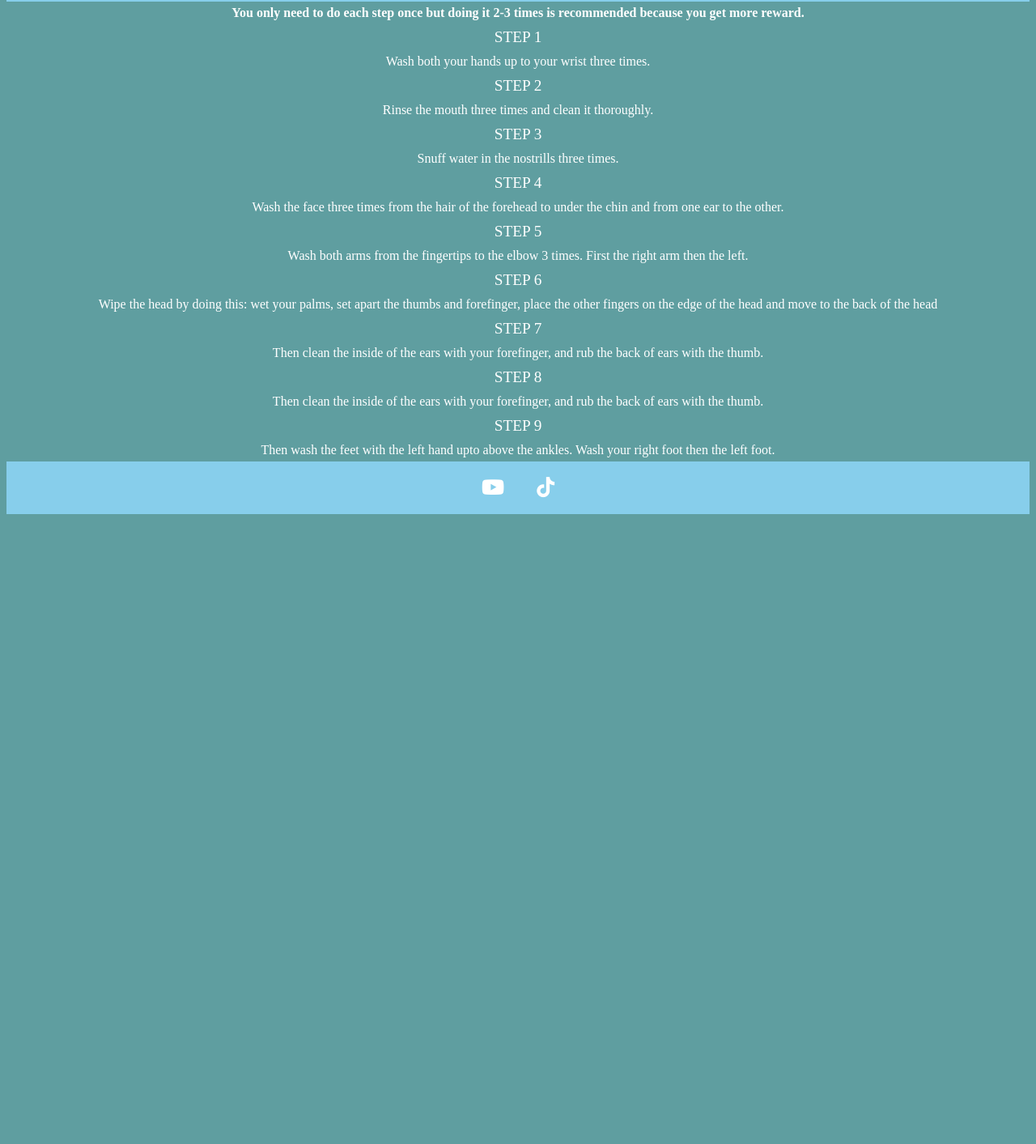
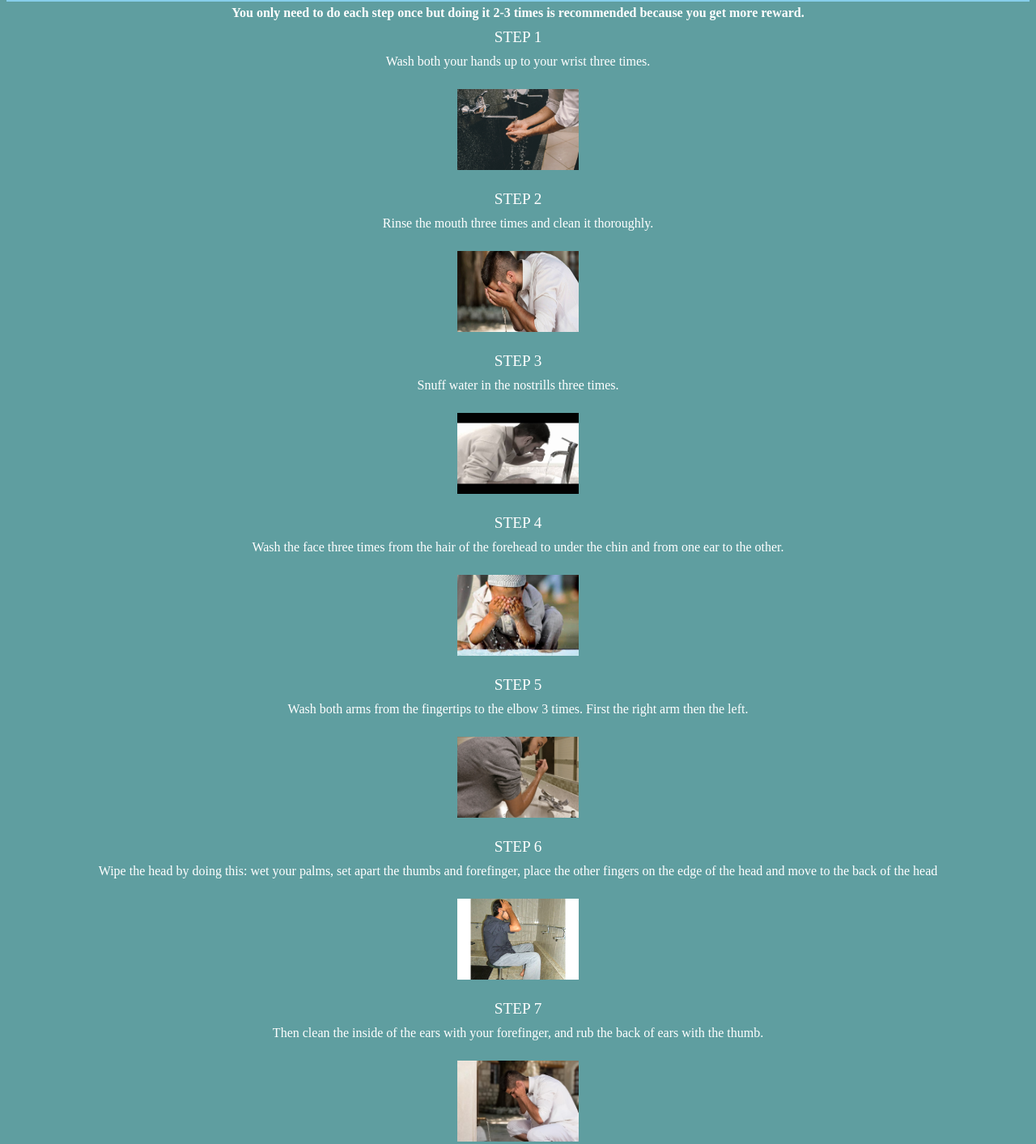
Before and after one commit to cr7coder123/Quran-App, a plain HTML site: page wudu.html in a window 1280 px wide. Shown: the part 162-1575 px from the top of the page at 81% size. Before the commit the page ends 805 px from the top, so only its background shows below. Drawn offline with Linux system fonts and the light colour scheme.

Commit message:
Add files via upload

```diff
--- a/wudu.html
+++ b/wudu.html
@@ -47,22 +47,28 @@
       <text style="margin:5px"><b>You only need to do each step once but doing it 2-3 times is recommended because you get more reward.</b></text>
       <text style="margin:5px; font-size:120%">STEP 1</text>
       <text style="margin:5px;">Wash both your hands up to your wrist three times.</text>
+      <img style="height:100px; width:150px; margin:20px" src="Wudu1.png"/>
       <text style="margin:5px; font-size:120%">STEP 2</text>
       <text style="margin:5px;">Rinse the mouth three times and clean it thoroughly.</text>
+      <img style="height:100px; width:150px; margin:20px" src="Wudu2.png"/>
       <text style="margin:5px; font-size:120%">STEP 3</text>
       <text style="margin:5px;">Snuff water in the nostrills three times.</text>
+      <img style="height:100px; width:150px; margin:20px" src="Wudu3.png"/>
       <text style="margin:5px; font-size:120%">STEP 4</text>
       <text style="margin:5px;">Wash the face three times from the hair of the forehead to under the chin and from one ear to the other.</text>
+      <img style="height:100px; width:150px; margin:20px" src="Wudu4.png"/>
       <text style="margin:5px; font-size:120%">STEP 5</text>
       <text style="margin:5px;">Wash both arms from the fingertips to the elbow 3 times. First the right arm then the left.</text>
+      <img style="height:100px; width:150px; margin:20px" src="Wudu5.png"/>
       <text style="margin:5px; font-size:120%">STEP 6</text>
       <text style="margin:5px;">Wipe the head by doing this: wet your palms, set apart the thumbs and forefinger, place the other fingers on the edge of the head and move to the back of the head</text>
+      <img style="height:100px; width:150px; margin:20px" src="Wudu6.png"/>
       <text style="margin:5px; font-size:120%">STEP 7</text>
       <text style="margin:5px;">Then clean the inside of the ears with your forefinger, and rub the back of ears with the thumb.</text>
+      <img style="height:100px; width:150px; margin:20px" src="Wudu7.png"/>
       <text style="margin:5px; font-size:120%">STEP 8</text>
-      <text style="margin:5px;">Then clean the inside of the ears with your forefinger, and rub the back of ears with the thumb.</text>
-      <text style="margin:5px; font-size:120%">STEP 9</text>
       <text style="margin:5px;">Then wash the feet with the left hand upto above the ankles. Wash your right foot then the left foot.</text>
+      <img style="height:100px; width:150px; margin:20px" src="Wudu8.png"/>
     </div>
 
     <div style="display: flex; flex-direction: row; align-items:flex-end; justify-content: center; flex:1; align-self:baseline; background-color: skyblue;">
```
Also changed, not shown: Wudu1.png (added), Wudu2.png (added), Wudu3.png (added), Wudu4.png (added), Wudu5.png (added), Wudu6.png (added), Wudu7.png (added), Wudu8.png (added).
